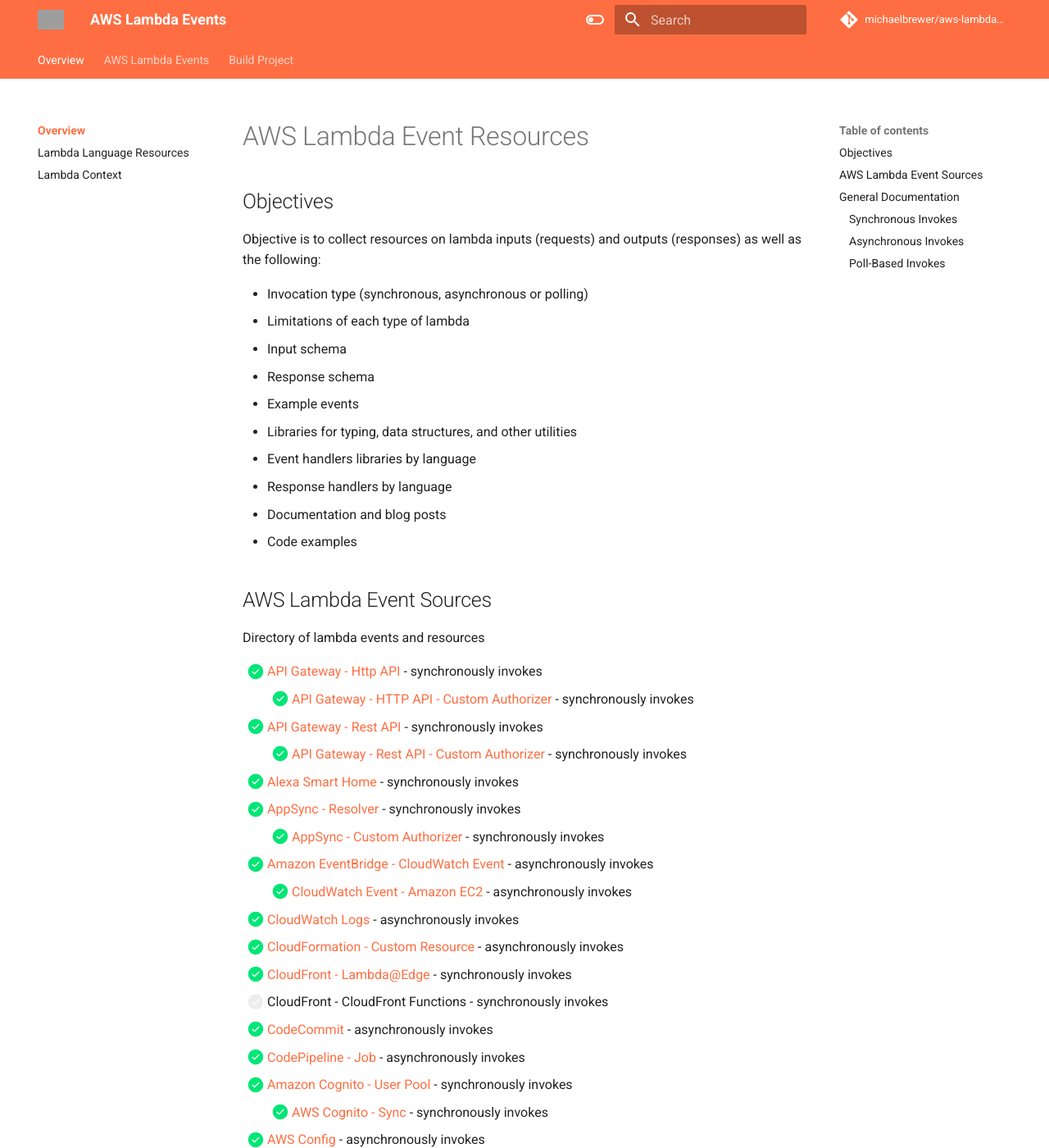
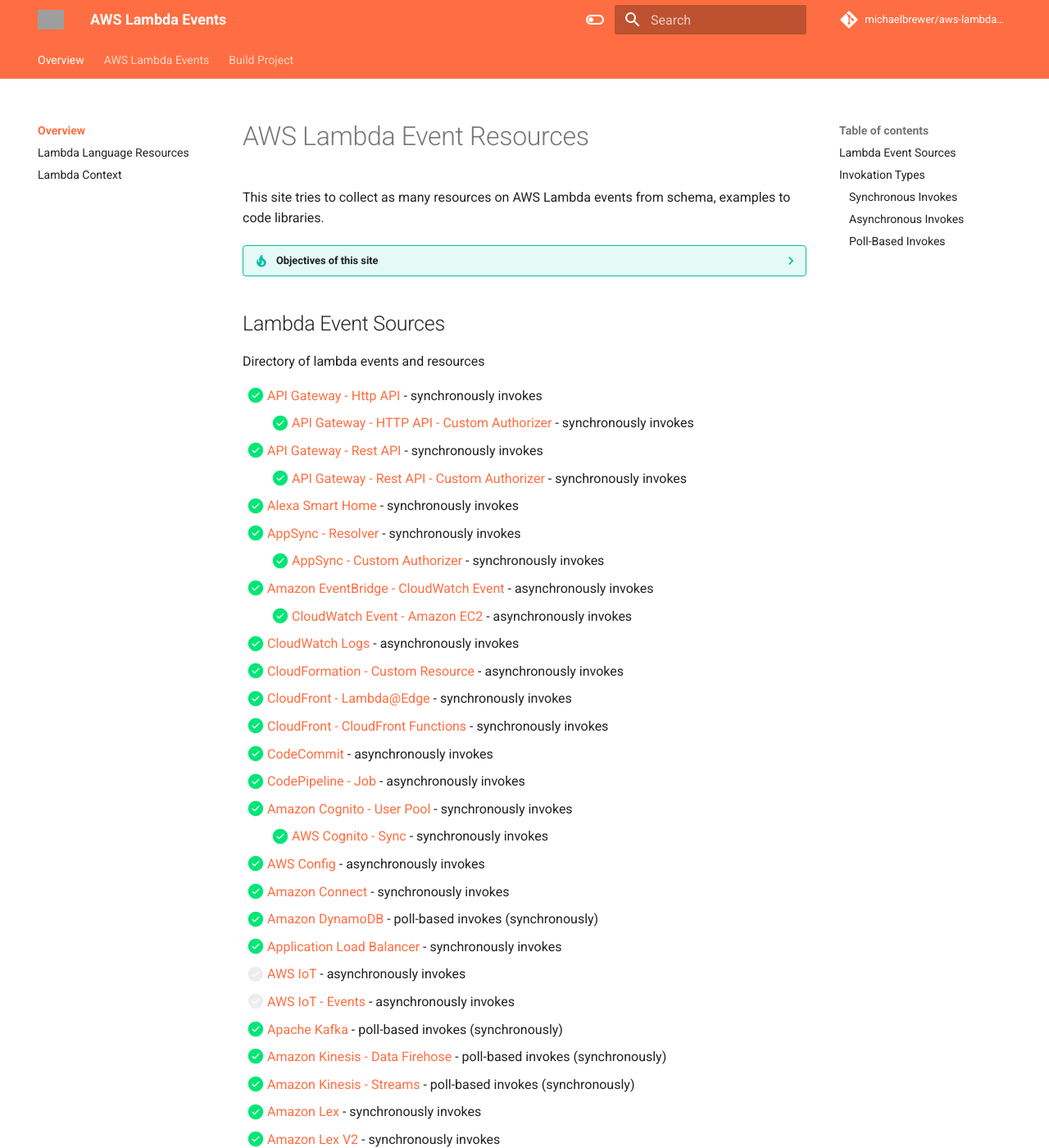
Before and after one commit to michaelbrewer/aws-lambda-events, an MkDocs documentation site: the page built from docs/index.md, in a window 1280 px wide and 1400 px high. Shown: the whole window at 82% size. Built offline with MkDocs 1.6.1 and Material for MkDocs 9.7.7, drawn with Linux system fonts in a browser that asks for light colours; comment, search, counter and statistics services are not loaded; some of the changed lines change nothing that is shown; some of the changed text lies outside the part shown; grey boxes are pictures that could not be loaded.

Commit message:
feat(cloudfront-function): Add docs for cloudfront functions

````diff
--- /dev/null
+++ b/docs/cloudfront-function.md
@@ -0,0 +1,271 @@
+# CloudFront Function
+
+With CloudFront Functions, you can write lightweight functions in JavaScript for high-scale, latency-sensitive CDN customizations.
+The CloudFront Functions runtime environment offers submillisecond startup times, scales immediately to handle millions of requests
+per second, and is highly secure. CloudFront Functions is a native feature of CloudFront, which means you can build, test, and
+deploy your code entirely within CloudFront.
+
+!!!NOTE
+    CloudFront Functions are at all like AWS Lambda Functions, as they are JavaScript only and have no lambda context.
+
+## Limits
+
+- JavaScript (ECMAScript 5.1 compliant)
+- Event sources - Viewer request pr viewer response
+- 10,000,000 requests per second or more
+- Submillisecond duration
+- 2 MB maximum memory
+- 10 KB maximum size of a function
+- No network access
+- No file system access
+- No access to request body
+- Can access to geolocation and device data
+- Can build and test entirely within CloudFront
+- Function logging and metrics
+
+## Request
+
+`version` - (String, required)
+: The `version` field contains a string that specifies the version of the CloudFront Functions event object. The current version is `1.0`.
+
+`context` - (Object, required)
+: The `context` object contains contextual information about the event. It includes the following fields:
+
+- `distributionDomainName` - The CloudFront domain name (for example, `d111111abcdef8.cloudfront.net`) of the distribution that’s associated with the event.
+- `distributionId` - The ID of the distribution (for example, `EDFDVBD6EXAMPLE`) that’s associated with the event.
+- `eventType` - The event type, either `viewer-request` or `viewer-response`.
+- `requestId` - A string that uniquely identifies a CloudFront request (and its associated response).
+
+`viewer` - (Object, required)
+The request object contains a representation of a viewer-to-CloudFront HTTP request. In the `event` object that’s passed to your function, the `request` object represents the actual request that CloudFront received from the viewer. The `request` object contains the following fields:
+
+- `method` - The HTTP method of the request.
+- `uri` - The URI of the request.
+- `querystring` - An object that represents the query string in the request.
+- `headers` - An object that represents the HTTP headers in the request.
+- `cookies` - An object that represents the cookies in the request (`Cookie` headers).
+
+```json title="Event Structure"
+{
+    "version": "1.0",
+    "context": {
+        <context object>
+    },
+    "viewer": {
+        <viewer object>
+    },
+    "request": {
+        <request object>
+    },
+    "response": {
+        <response object>
+    }
+}
+```
+
+### Getting the correlation id
+
+JSON path to correlation id: `context.requestId`
+
+## Response
+
+The response object contains a representation of a CloudFront-to-viewer HTTP response. In the `event` object that’s passed to your function, the `response` object represents CloudFront’s actual response to a viewer request.
+
+If your function code returns a `response` object, it must use this same structure.
+
+The `response` object contains the following fields:
+
+`statusCode` (Integer, required)
+: The HTTP status code of the response. This value is an integer, not a string.
+
+`statusDescription` (String)
+: The HTTP status description of the response. If your function code generates a response, this field is optional.
+
+`headers` (Object)
+: An object that represents the HTTP headers in the response. Cookies are represented separately in the cookies object.
+
+`cookies` (Object)
+: An object that represents the cookies in the response (`Set-Cookie` headers).
+
+## Example
+
+!!! Note
+    The `event` object is the input to your function. Your function returns only the `request` or `response` object, not the complete event object.
+
+```json title="The following example shows a complete event object."
+{
+  "version": "1.0",
+  "context": {
+    "distributionDomainName": "d111111abcdef8.cloudfront.net",
+    "distributionId": "EDFDVBD6EXAMPLE",
+    "eventType": "viewer-response",
+    "requestId": "EXAMPLEntjQpEXAMPLE_SG5Z-EXAMPLEPmPfEXAMPLEu3EqEXAMPLE=="
+  },
+  "viewer": {
+    "ip": "198.51.100.11"
+  },
+  "request": {
+    "method": "GET",
+    "uri": "/media/index.mpd",
+    "querystring": {
+      "ID": {
+        "value": "42"
+      },
+      "Exp": {
+        "value": "1619740800"
+      },
+      "TTL": {
+        "value": "1440"
+      },
+      "NoValue": {
+        "value": ""
+      },
+      "querymv": {
+        "value": "val1",
+        "multiValue": [
+          {
+            "value": "val1"
+          },
+          {
+            "value": "val2,val3"
+          }
+        ]
+      }
+    },
+    "headers": {
+      "host": {
+        "value": "video.example.com"
+      },
+      "user-agent": {
+        "value": "Mozilla/5.0 (Windows NT 10.0; Win64; x64; rv:83.0) Gecko/20100101 Firefox/83.0"
+      },
+      "accept": {
+        "value": "application/json",
+        "multiValue": [
+          {
+            "value": "application/json"
+          },
+          {
+            "value": "application/xml"
+          },
+          {
+            "value": "text/html"
+          }
+        ]
+      },
+      "accept-language": {
+        "value": "en-GB,en;q=0.5"
+      },
+      "accept-encoding": {
+        "value": "gzip, deflate, br"
+      },
+      "origin": {
+        "value": "https://website.example.com"
+      },
+      "referer": {
+        "value": "https://website.example.com/videos/12345678?action=play"
+      },
+      "cloudfront-viewer-country": {
+        "value": "GB"
+      }
+    },
+    "cookies": {
+      "Cookie1": {
+        "value": "value1"
+      },
+      "Cookie2": {
+        "value": "value2"
+      },
+      "cookie_consent": {
+        "value": "true"
+      },
+      "cookiemv": {
+        "value": "value3",
+        "multiValue": [
+          {
+            "value": "value3"
+          },
+          {
+            "value": "value4"
+          }
+        ]
+      }
+    }
+  },
+  "response": {
+    "statusCode": 200,
+    "statusDescription": "OK",
+    "headers": {
+      "date": {
+        "value": "Mon, 04 Apr 2021 18:57:56 GMT"
+      },
+      "server": {
+        "value": "gunicorn/19.9.0"
+      },
+      "access-control-allow-origin": {
+        "value": "*"
+      },
+      "access-control-allow-credentials": {
+        "value": "true"
+      },
+      "content-type": {
+        "value": "application/json"
+      },
+      "content-length": {
+        "value": "701"
+      }
+    },
+    "cookies": {
+      "ID": {
+        "value": "id1234",
+        "attributes": "Expires=Wed, 05 Apr 2021 07:28:00 GMT"
+      },
+      "Cookie1": {
+        "value": "val1",
+        "attributes": "Secure; Path=/; Domain=example.com; Expires=Wed, 05 Apr 2021 07:28:00 GMT",
+        "multiValue": [
+          {
+            "value": "val1",
+            "attributes": "Secure; Path=/; Domain=example.com; Expires=Wed, 05 Apr 2021 07:28:00 GMT"
+          },
+          {
+            "value": "val2",
+            "attributes": "Path=/cat; Domain=example.com; Expires=Wed, 10 Jan 2021 07:28:00 GMT"
+          }
+        ]
+      }
+    }
+  }
+}
+```
+
+## Code Examples
+
+Add security headers to the response
+
+```javascript
+function handler(event) {
+    var response = event.response;
+    var headers = response.headers;
+
+    // Set HTTP security headers
+    // Since JavaScript doesn't allow for hyphens in variable names, we use the dict["key"] notation
+    headers['strict-transport-security'] = { value: 'max-age=63072000; includeSubdomains; preload'};
+    headers['content-security-policy'] = { value: "default-src 'none'; img-src 'self'; script-src 'self'; style-src 'self'; object-src 'none'"};
+    headers['x-content-type-options'] = { value: 'nosniff'};
+    headers['x-frame-options'] = {value: 'DENY'};
+    headers['x-xss-protection'] = {value: '1; mode=block'};
+
+    // Return the response to viewers
+    return response;
+}
+```
+
+- [Example code for CloudFront Functions](https://docs.aws.amazon.com/AmazonCloudFront/latest/DeveloperGuide/functions-example-code.html)
+- [Amazon CloudFront Functions](https://github.com/aws-samples/amazon-cloudfront-functions)
+
+## Documentation
+
+- [Introducing CloudFront Functions – Run Your Code at the Edge with Low Latency at Any Scale](https://aws.amazon.com/blogs/aws/introducing-cloudfront-functions-run-your-code-at-the-edge-with-low-latency-at-any-scale/)
+- [CloudFront Functions event structure](https://docs.aws.amazon.com/AmazonCloudFront/latest/DeveloperGuide/functions-event-structure.html)
+- [Migrating from Lambda@Edge to CloudFront Functions](https://dev.to/aws-builders/migrating-from-lambda-edge-to-cloudfront-functions-3k7k)
--- a/docs/cloudfront-lambda-edge.md
+++ b/docs/cloudfront-lambda-edge.md
@@ -6,8 +6,26 @@
 
 - Up to 5 seconds (viewer request and viewer response).
 - Up to 30 seconds (origin request and origin response).
+- 1 MB code size (viewer request and viewer response).
+- 50 MB code size (origin request and origin response)
+- Node.js and Python runtimes only
+- Up to 10,000 requests per second per Region
+- 128 – 3,008 MB memory
 
-## Input
+## Request
+
+### Generating sample event
+
+Via [AWS SAM CLI](https://docs.aws.amazon.com/serverless-application-model/latest/developerguide/serverless-sam-cli-install.html) to can generate sample
+events
+
+```shell
+# Get list of event templates for cloudfront
+sam local generate-event
+# Generate event do custom region
+sam local generate-event ses email-receiving  --region us-west-1  --dns-suffix us-west-1.amazonaws.com
+```
+
 
 ### Example viewer request
 
--- a/docs/index.md
+++ b/docs/index.md
@@ -1,21 +1,23 @@
 # AWS Lambda Event Resources
 
-## Objectives
+This site tries to collect as many resources on AWS Lambda events from schema, examples to code libraries.
 
-Objective is to collect resources on lambda inputs (requests) and outputs (responses) as well as the following:
+??? tip - "Objectives of this site"
 
-- Invocation type (synchronous, asynchronous or polling)
-- Limitations of each type of lambda
-- Input schema
-- Response schema
-- Example events
-- Libraries for typing, data structures, and other utilities
-- Event handlers libraries by language
-- Response handlers by language
-- Documentation and blog posts
-- Code examples
+    Objective is to collect resources on lambda inputs (requests) and outputs (responses) as well as the following:
 
-## AWS Lambda Event Sources
+    - Invocation type (synchronous, asynchronous or polling)
+    - Limitations of each type of lambda
+    - Input schema
+    - Response schema
+    - Example events
+    - Libraries for typing, data structures, and other utilities
+    - Event handlers libraries by language
+    - Response handlers by language
+    - Documentation and blog posts
+    - Code examples
+
+## Lambda Event Sources
 
 Directory of lambda events and resources
 
@@ -31,7 +33,7 @@
 - [X] [CloudWatch Logs](./cloudwatch-logs.md) - asynchronously invokes
 - [X] [CloudFormation - Custom Resource](./cloudformation.md) - asynchronously invokes
 - [X] [CloudFront - Lambda@Edge](./cloudfront-lambda-edge.md) - synchronously invokes
-- [ ] CloudFront - CloudFront Functions - synchronously invokes
+- [X] [CloudFront - CloudFront Functions](./cloudfront-function.md) - synchronously invokes
 - [X] [CodeCommit](./code-commit.md) - asynchronously invokes
 - [X] [CodePipeline - Job](./code-pipeline-job.md) - asynchronously invokes
 - [X] [Amazon Cognito - User Pool](./cognito-user-pool.md) - synchronously invokes
@@ -58,7 +60,7 @@
 - [X] [Amazon SQS](./sqs.md) - asynchronously invokes
 - [X] [Amazon WorkMail](./work-mail.md) - asynchronously or synchronously invokes
 
-## General Documentation
+## Invokation Types
 
 ### Synchronous Invokes
 
@@ -68,7 +70,7 @@
 
 Asynchronous invokes place your invoke request in Lambda service queue and we process the requests as they arrive. For testing, when invoking directly use invoke type of `Event`.
 
-!!!NOTE
+???+ NOTE
     During asynchronous invokes, the lambda context field `clientContext` will not be populated.
 
 ### Poll-Based Invokes
--- a/docs/ses.md
+++ b/docs/ses.md
@@ -39,7 +39,7 @@
 events
 
 ```shell
-# Get help via
+# Get help via following command
 sam local generate-event ses email-receiving -h
 # Generate event do custom region
 sam local generate-event ses email-receiving  --region us-west-1  --dns-suffix us-west-1.amazonaws.com
--- a/mkdocs.yml
+++ b/mkdocs.yml
@@ -35,6 +35,7 @@
   - def_list
   - tables
   - meta
+  - pymdownx.details
   - pymdownx.tasklist:
       custom_checkbox: true
   - pymdownx.highlight:
@@ -76,6 +77,7 @@
     - appsync-resolver.md
     - appsync-authorizer.md
     - cloudformation.md
+    - cloudfront-function.md
     - cloudfront-lambda-edge.md
     - cloudwatch-logs.md
     - code-commit.md
````
